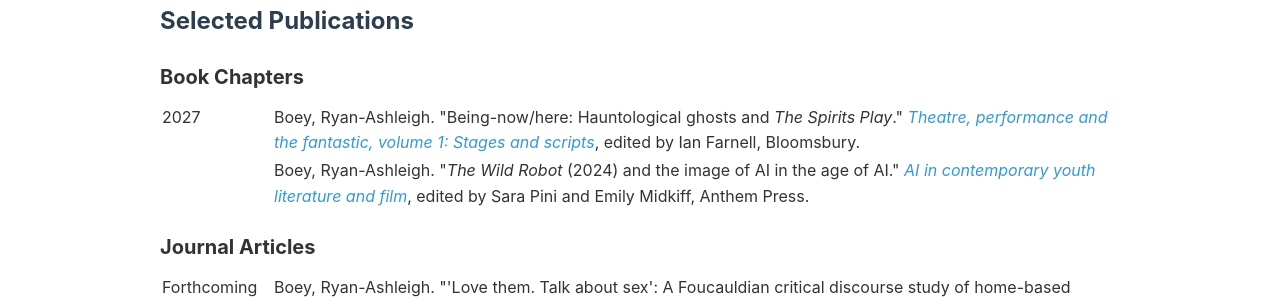
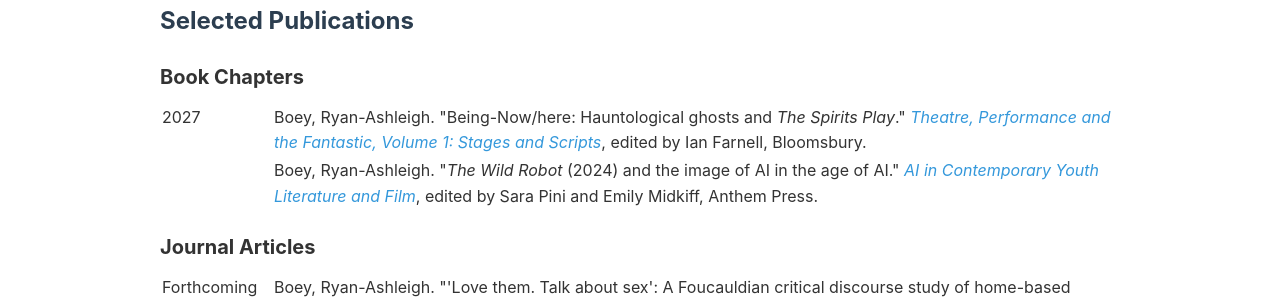
Before and after one commit to r-boey/r-boey.github.io, a Jekyll site: the page built from publications/index.md, in a window 1280 px wide. Shown: the part 153-453 px from the top of the page. Built offline with Jekyll 4.4.1, drawn with Linux system fonts in a browser that asks for light colours.

```diff
--- a/publications/index.md
+++ b/publications/index.md
@@ -11,10 +11,10 @@ title: Selected Publications
   <tr>
     <td width="110" valign="top">2027</td>
     <td valign="top">
-      Boey, Ryan-Ashleigh. "Being-now/here: Hauntological ghosts and
+      Boey, Ryan-Ashleigh. "Being-Now/here: Hauntological ghosts and
       <em>The Spirits Play</em>."
       <a href="https://www.bloomsbury.com/uk/theatre-performance-and-the-fantastic-volume-1-9781350511910/">
-        <em>Theatre, performance and the fantastic, volume 1: Stages and scripts</em></a>,
+        <em>Theatre, Performance and the Fantastic, Volume 1: Stages and Scripts</em></a>,
       edited by Ian Farnell, Bloomsbury.
     </td>
   </tr>
@@ -23,7 +23,7 @@ title: Selected Publications
     <td valign="top">
       Boey, Ryan-Ashleigh. "<em>The Wild Robot</em> (2024) and the image of AI in the age of AI."
       <a href="https://anthempress.com/books/ai-in-contemporary-youth-literature-and-film-hb">
-        <em>AI in contemporary youth literature and film</em></a>,
+        <em>AI in Contemporary Youth Literature and Film</em></a>,
       edited by Sara Pini and Emily Midkiff, Anthem Press.
     </td>
   </tr>
```
